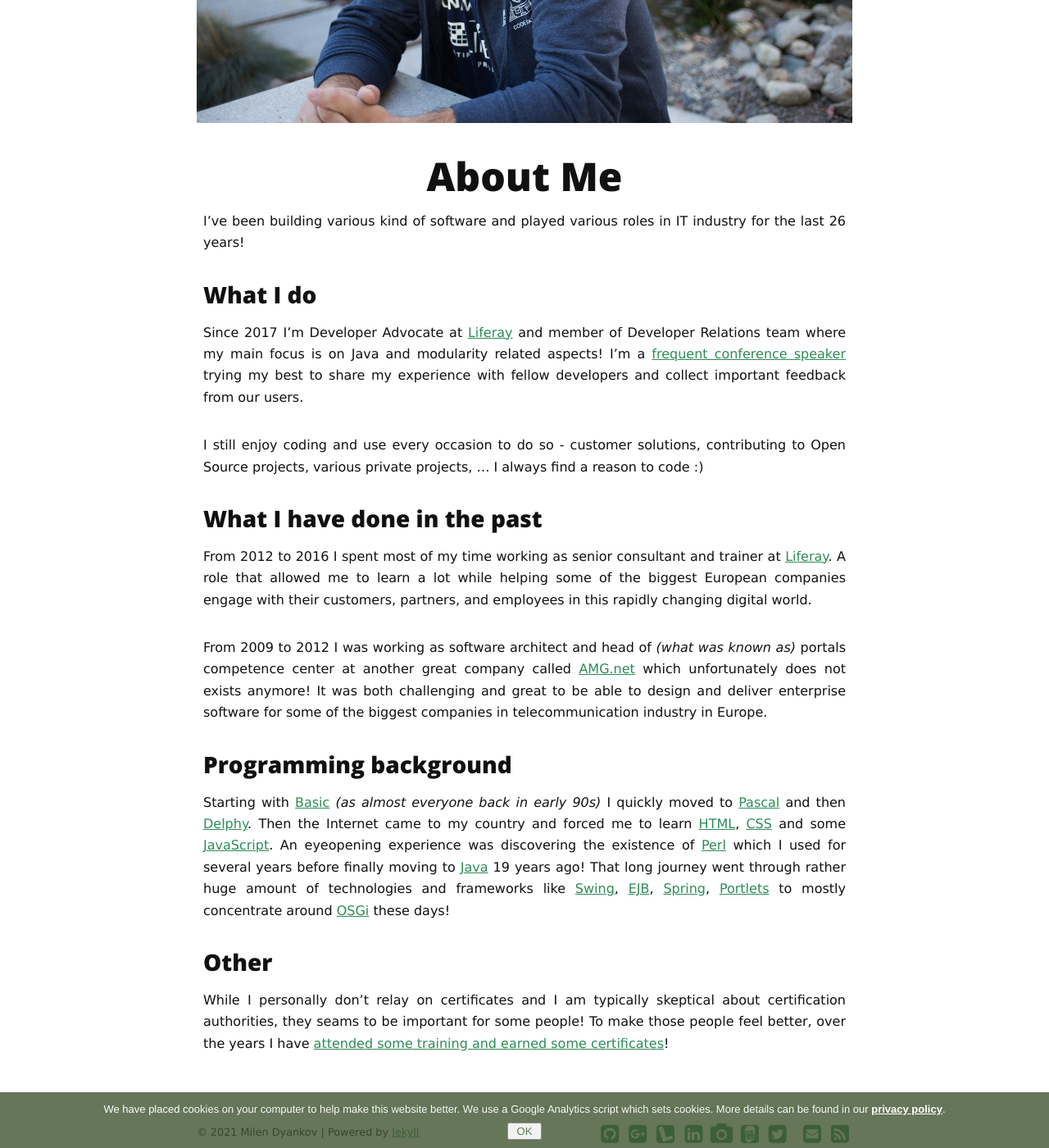
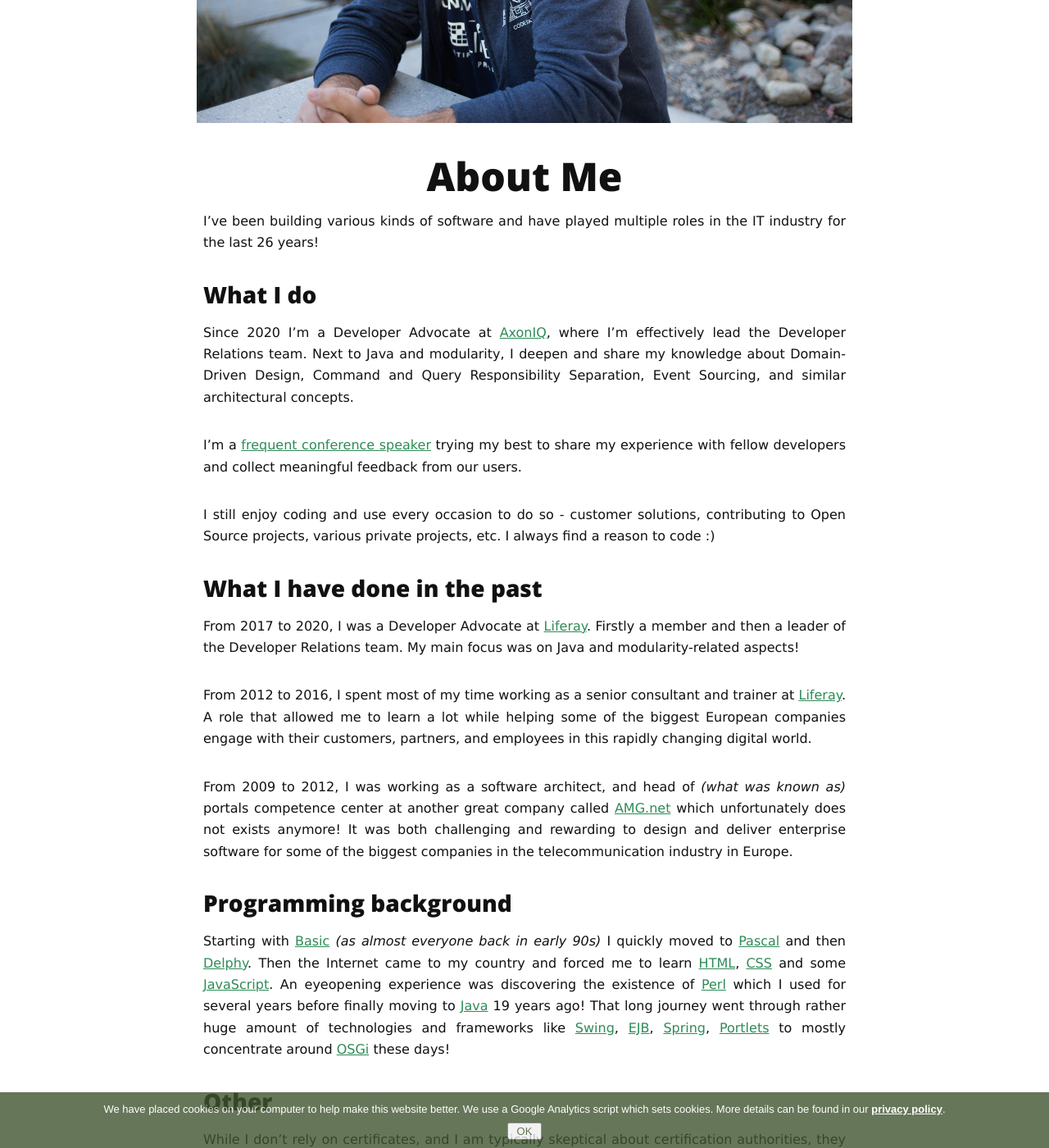
Before and after one commit to azzazzel/azzazzel.github.io, a Jekyll site: the page built from about.md, in a window 1280 px wide and 1400 px high, scrolled down 655 px. Shown: the whole window at 82% size. Built offline with Jekyll 4.4.1, drawn with Linux system fonts in a browser that asks for light colours; nearby versions of some CDN libraries; some of the changed text lies outside the part shown.

Commit message:
Updated about me

```diff
--- a/_config.yml
+++ b/_config.yml
@@ -1,5 +1,5 @@
 title: Milen Dyankov
-description: Software Engineer, Consultant, Developer Advocate
+description: on a mission to help developers build clean, modular, and future-proof software
 copyright: Milen Dyankov
 
 
--- a/about.md
+++ b/about.md
@@ -4,20 +4,25 @@ title: About Me
 image: milen.jpg
 ---
 
-I've been building various kind of software and played various roles in IT industry for the last {{ site.time | date: '%Y' | minus: 1995 }} years!
+I’ve been building various kinds of software and have played multiple roles in the IT industry for the last {{ site.time | date: '%Y' | minus: 1995 }} years!
 
 ### What I do
 
-Since 2017 I'm Developer Advocate at [Liferay](http://liferay.com) and member of Developer Relations team where my main focus is on Java and modularity related aspects! I'm a [frequent conference speaker](/talks) trying my best to share my experience with fellow developers and collect important feedback from our users.
+Since 2020 I'm a Developer Advocate at [AxonIQ](http://axoniq.io), where I'm effectively lead the Developer Relations team. Next to Java and modularity, I deepen and share my knowledge about Domain-Driven Design, Command and Query Responsibility Separation, Event Sourcing, and similar architectural concepts.
 
-I still enjoy coding and use every occasion to do so - customer solutions, contributing to Open Source projects, various private projects, ... I always find a reason to code :)
+
+I'm a [frequent conference speaker](/talks) trying my best to share my experience with fellow developers and collect meaningful feedback from our users.
+
+I still enjoy coding and use every occasion to do so - customer solutions, contributing to Open Source projects, various private projects, etc. I always find a reason to code :)
 
 
 ### What I have done in the past
 
-From 2012 to 2016 I spent most of my time working as senior consultant and trainer at [Liferay](http://liferay.com). A role that allowed me to learn a lot while helping some of the biggest European companies engage with their customers, partners, and employees in this rapidly changing digital world.
+From 2017 to 2020, I was a Developer Advocate at [Liferay](http://liferay.com). Firstly a member and then a leader of the Developer Relations team. My main focus was on Java and modularity-related aspects!
 
-From 2009 to 2012 I was working as software architect and head of _(what was known as)_ portals competence center at another great company called [AMG.net](http://web.archive.org/web/20140108082734/http://www.amg.net.pl/en) which unfortunately does not exists anymore! It was both challenging and great to be able to design and deliver enterprise software for some of the biggest companies in telecommunication industry in Europe.
+From 2012 to 2016, I spent most of my time working as a senior consultant and trainer at [Liferay](http://liferay.com). A role that allowed me to learn a lot while helping some of the biggest European companies engage with their customers, partners, and employees in this rapidly changing digital world.
+
+From 2009 to 2012, I was working as a software architect, and head of _(what was known as)_ portals competence center at another great company called [AMG.net](http://web.archive.org/web/20140108082734/http://www.amg.net.pl/en) which unfortunately does not exists anymore! It was both challenging and rewarding to design and deliver enterprise software for some of the biggest companies in the telecommunication industry in Europe.
 
 
 ### Programming background
@@ -26,4 +31,4 @@ Starting with [Basic](https://en.wikipedia.org/wiki/BASIC) _(as almost everyone
 
 ### Other
 
-While I personally don't relay on certificates and I am typically skeptical about certification authorities, they seams to be important for some people! To make those people feel better, over the years I have [attended some training and earned some certificates](/certificates)!
+While I don't rely on certificates, and I am typically skeptical about certification authorities, they seem to be essential for some people! To make those people feel more comfortable about my skills and knowledge, I have [attended some training and earned some certificates](/certificates)!
```
